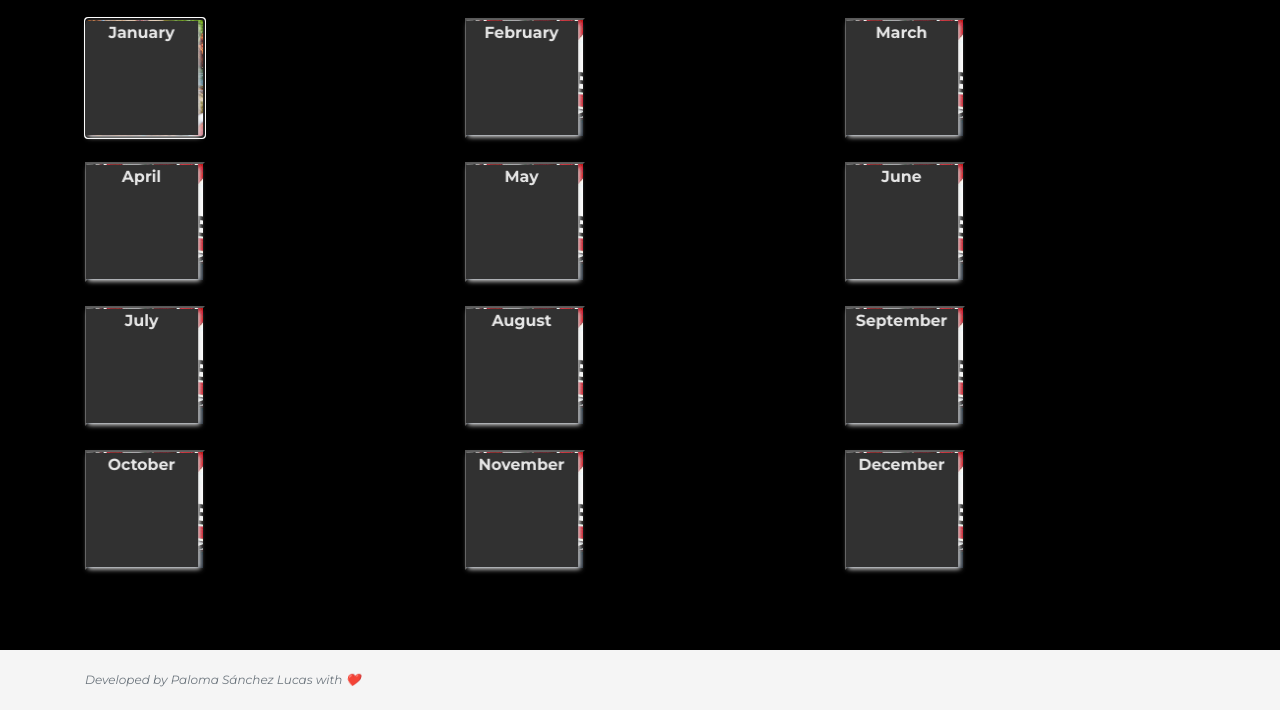
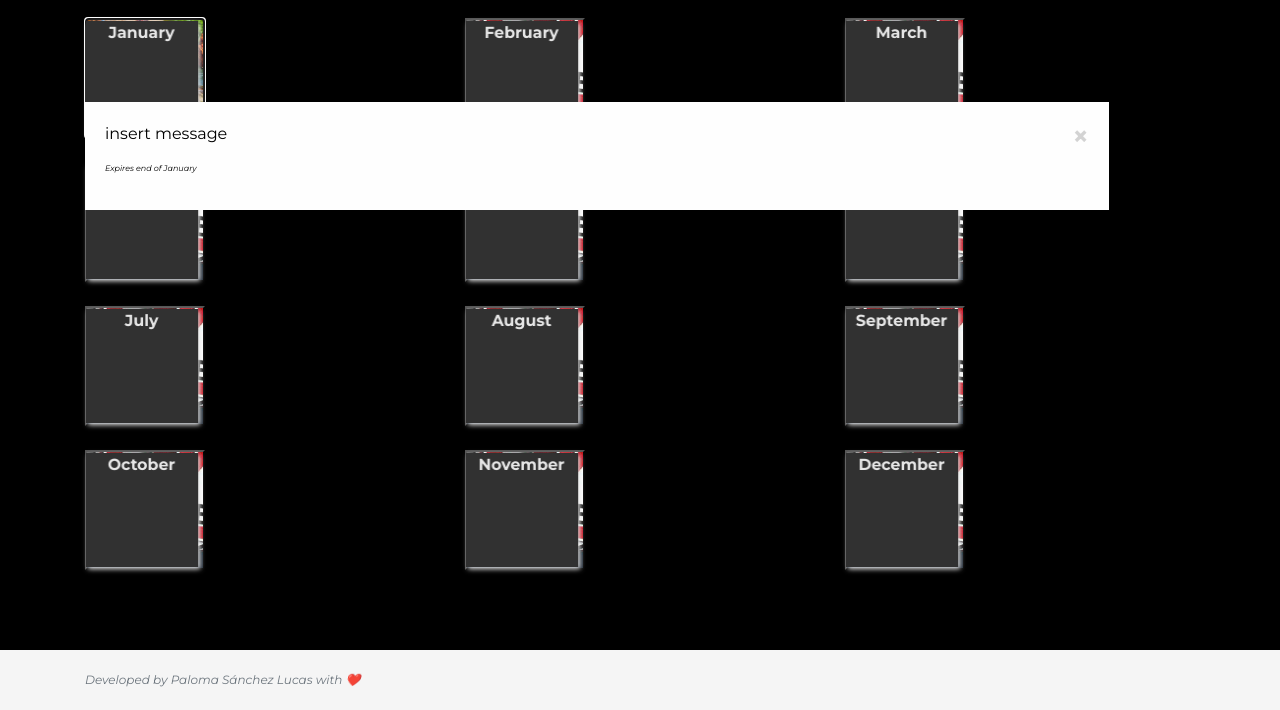
Before and after one commit to palomasl/Calendar2022_new, a plain HTML site: page index.html in a window 1280 px wide. Both pictures are taken after a click on the button "January". Shown: the part 90-800 px from the top of the page. Drawn offline with nearby package versions, Linux system fonts and the light colour scheme.

Commit message:
Basic create and close popup functions

```diff
--- a/css/styles.css
+++ b/css/styles.css
@@ -63,32 +63,31 @@ button {
 
 /* Popup styles
 -------------------------------------------------- */
-/* The PopUp (background) */
+/* The PopUp*/
 .popup {
-  display: none; /* Hidden by default */
-  position: fixed; /* Stay in place */
-  z-index: 1; /* Sit on top */
-  left: 0;
+  position: fixed;
   top: 0;
-  width: 100%; /* Full width */
-  height: 100%; /* Full height */
-  overflow: auto; /* Enable scroll if needed */
-  background-color: #fff; /* Fallback color */
-  background-color: rgba(0,0,0,0.4); /* Black w/ opacity */
+  overflow: auto;
+  background-color: #fefefe;
   color: #000;
-}
-
-/* PopUp Content/Box */
-.popup-content {
-  background-color: #fefefe;
   margin: 15% auto; /* 15% from the top and centered */
   padding: 20px;
-  border: 1px solid #888;
   width: 80%; /* Could be more or less, depending on screen size */
 }
 
-
-
+/*Close button*/
+/* The Close Button */
+.close {
+  color: #aaa;
+  float: right;
+  font-size: 28px;
+  font-weight: bold;
+}
+.close:focus, .close:hover {
+  color: black;
+  text-decoration: none;
+  cursor: pointer;
+}
 
 /* Sticky footer styles
 -------------------------------------------------- */
--- a/index.html
+++ b/index.html
@@ -17,6 +17,7 @@
    		<h1>Happy 2022!</h1>
 
    		<div id="doors"></div>
+   		<div id="popups"></div>
 
 		</div>
    	<!-- End of #main-content -->
--- a/js/script.js
+++ b/js/script.js
@@ -18,7 +18,7 @@ document.addEventListener("DOMContentLoaded",
                                 doors += "</section>" + "<br>" + "<section class=\"row\">"
                             }
                             doors += "<div class=\"col-12 col-sm-4\">" +
-                                "<button onmouseleave=\"closeDoor()\" style=\"background-image: url('./images/" + createdoors.months[i].image + "'); background-size: cover\">" +
+                                "<button onclick=\"createpopup()\" onmouseleave=\"closeDoor()\" style=\"background-image: url('./images/" + createdoors.months[i].image + "'); background-size: cover\">" +
                                 "<div class=\"door\" onmouseenter=\"openDoor()\">" +
                                 "<div class=\"month\">" +
                                 createdoors.months[i].name +
@@ -53,3 +53,26 @@ var closeDoor = function(){
 
 };
 //-- END-Close doors
+
+//Generate popup windows
+var createpopup = function() {
+    var popup =
+    "<div class=\"popup\">" +
+    "<span onclick=\"closepopup()\" class=\"close\">&times;</span>" +
+    "<p>" +
+    "insert message" +
+    "</p>" +
+    "<p style=\"font-style: italic; font-size: 8px\">" +
+    "Expires end of " +
+    event.target.innerText +
+    "</p>" +
+    "</div>";
+    $("#popups").append(popup);
+}
+//-- END-Generate popup windows
+
+//Close popup windows
+var closepopup = function() {
+    $(".popup").hide();
+}
+//-- END-Close popup windows
```
